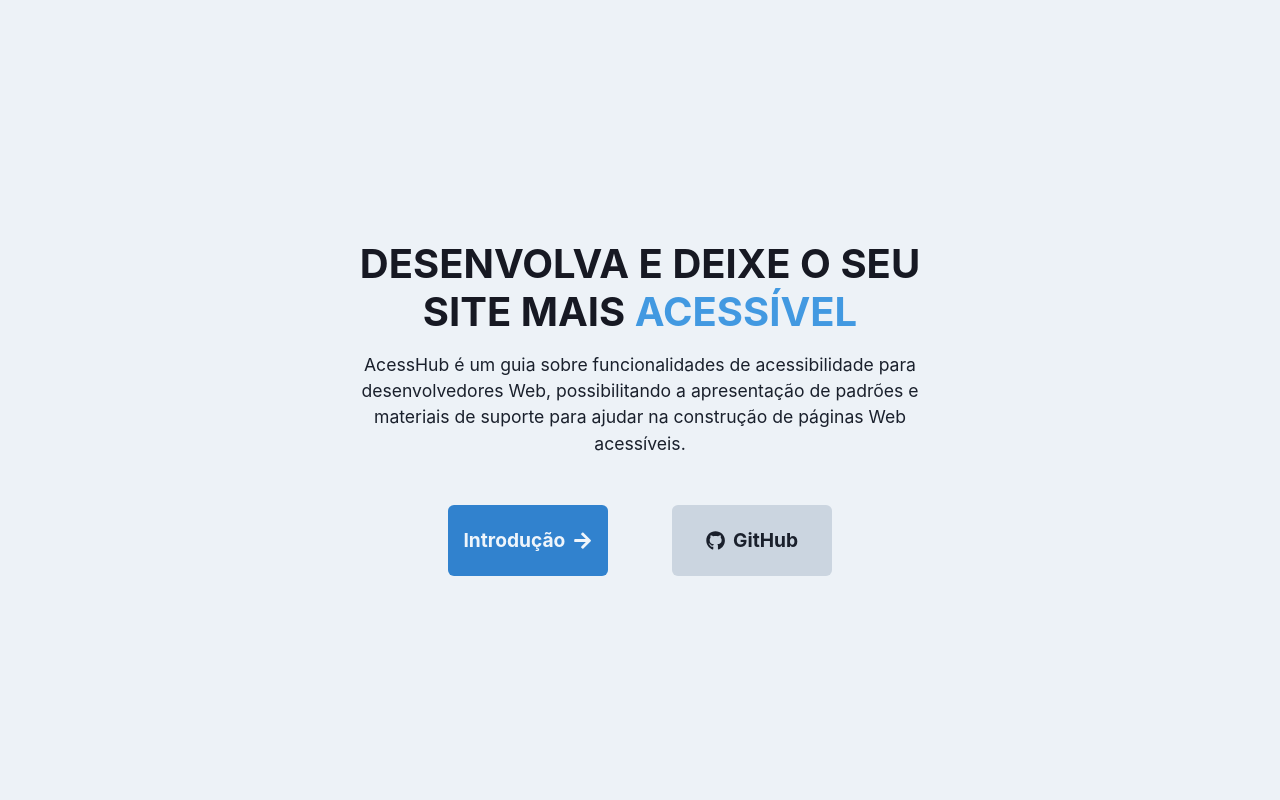
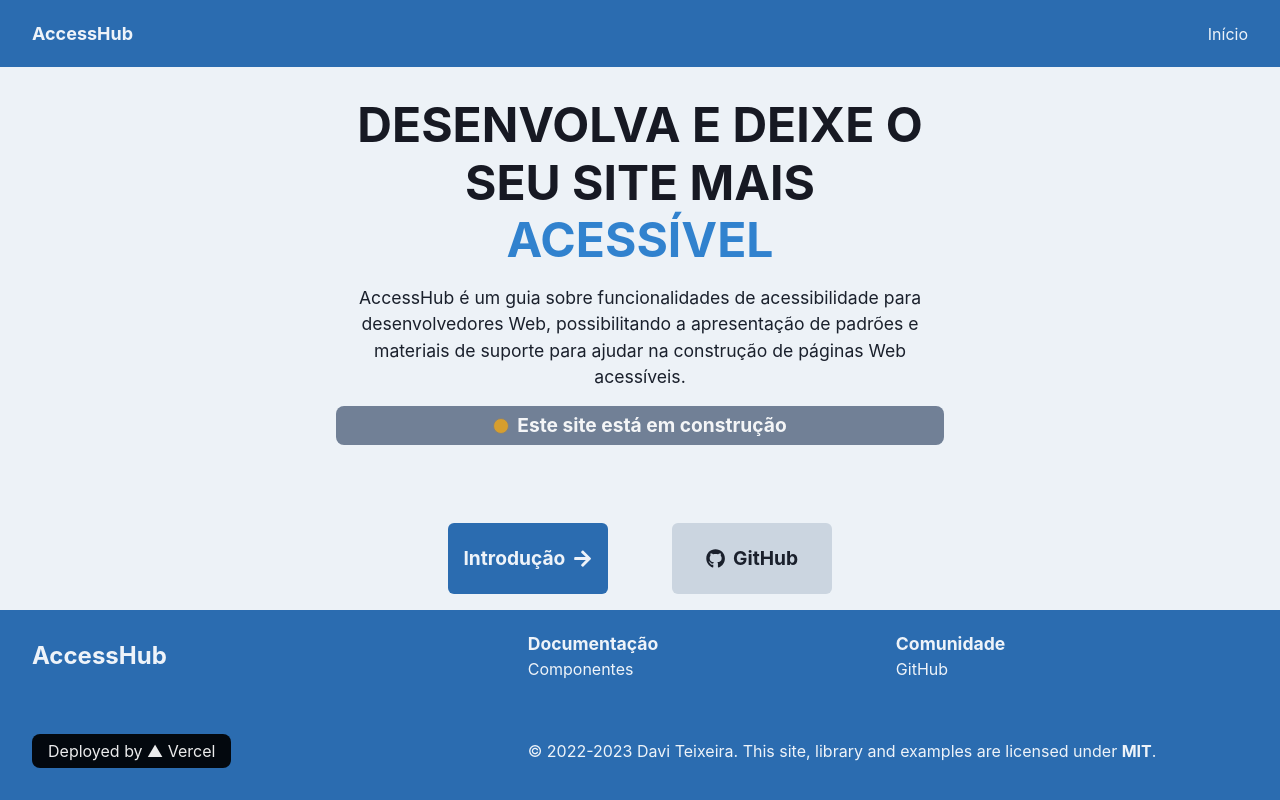
Before and after one commit to daviteixeira-dev/accesshub, a React (Vite) app: page / in a window 1280 px wide. Built offline with nearby package versions, Linux system fonts and the light colour scheme.

Commit message:
Design changes to the home page

```diff
--- a/src/pages/HomePage.tsx
+++ b/src/pages/HomePage.tsx
@@ -10,6 +10,8 @@ import {
 import { NavLink } from 'react-router-dom'
 
 import { FaGithub, FaArrowRight } from 'react-icons/fa'
+import TopMenu from '../components/TopMenu/TopMenu'
+import Footer from '../components/Footer/Footer'
 
 const HomePage = () => {
   return (
@@ -22,33 +24,66 @@ const HomePage = () => {
       justifyContent='center'
       height={['100%', '100%', '100vh', '100vh']}
     >
+      <TopMenu />
+
       <Flex
+        height='100%'
         padding='1rem'
         flexDirection='column'
+        pt={['6rem', 0, 0, 0 ]}
+        mt={[0, 0, '6rem', '6rem']}
         width={['100%', '100%', '50%', '50%']}
       >
         <Heading
           as='h1'
           color='gray.900'
-          fontSize='2.5rem'
           textTransform='uppercase'
+          fontSize={['2.5rem', '2.5rem', '3rem', '3rem']}
         >
-          Desenvolva e deixe o seu site mais <Text as='span' color='blue.400'>acessível</Text>
+          Desenvolva e deixe o seu site mais <Text as='span' color='blue.500'>acessível</Text>
         </Heading>
         <Text
           color='gray.800'
           marginTop='1rem'
           fontSize='1.1rem'
         >
-          AcessHub é um guia sobre funcionalidades de acessibilidade para desenvolvedores Web,
+          AccessHub é um guia sobre funcionalidades de acessibilidade para desenvolvedores Web,
           possibilitando a apresentação de padrões e materiais de suporte para ajudar na
           construção de páginas Web acessíveis.
         </Text>
+
+        <Flex
+          mt='1rem'
+          bg='gray.500'
+          padding='.5rem'
+          alignItems='center'
+          borderRadius='.5rem'
+          justifyContent='center'
+          _hover={{ bg: 'gray.400', cursor: 'pointer' }}
+        >
+          <Flex
+            as='span'
+            mr='.5rem'
+            width='1rem'
+            height='1rem'
+            rounded='full'
+            bg='yellow.500'
+            border='1px solid gray'
+          ></Flex>
+
+          <Heading
+            fontSize='1.2rem'
+            color='whiteAlpha.900'
+          >
+            Este site está em construção
+          </Heading>
+        </Flex>
       </Flex>
 
       <Flex
+        mb='1rem'
         display='flex'
-        marginTop='2rem'
+
         justifyContent='space-evenly'
         width={['100%', '100%', '50%', '40%']}
         flexDirection={['column', 'column', 'row', 'row']}
@@ -56,7 +91,7 @@ const HomePage = () => {
 
         <NavLink to='/introducao'>
           <Button
-            bg='blue.500'
+            bg='blue.600'
             fontSize='1.2rem'
             fontWeight='bold'
             color='whiteAlpha.900'
@@ -93,6 +128,8 @@ const HomePage = () => {
         </Link>
 
       </Flex>
+
+      <Footer />
     </Flex>
   )
 }
```
